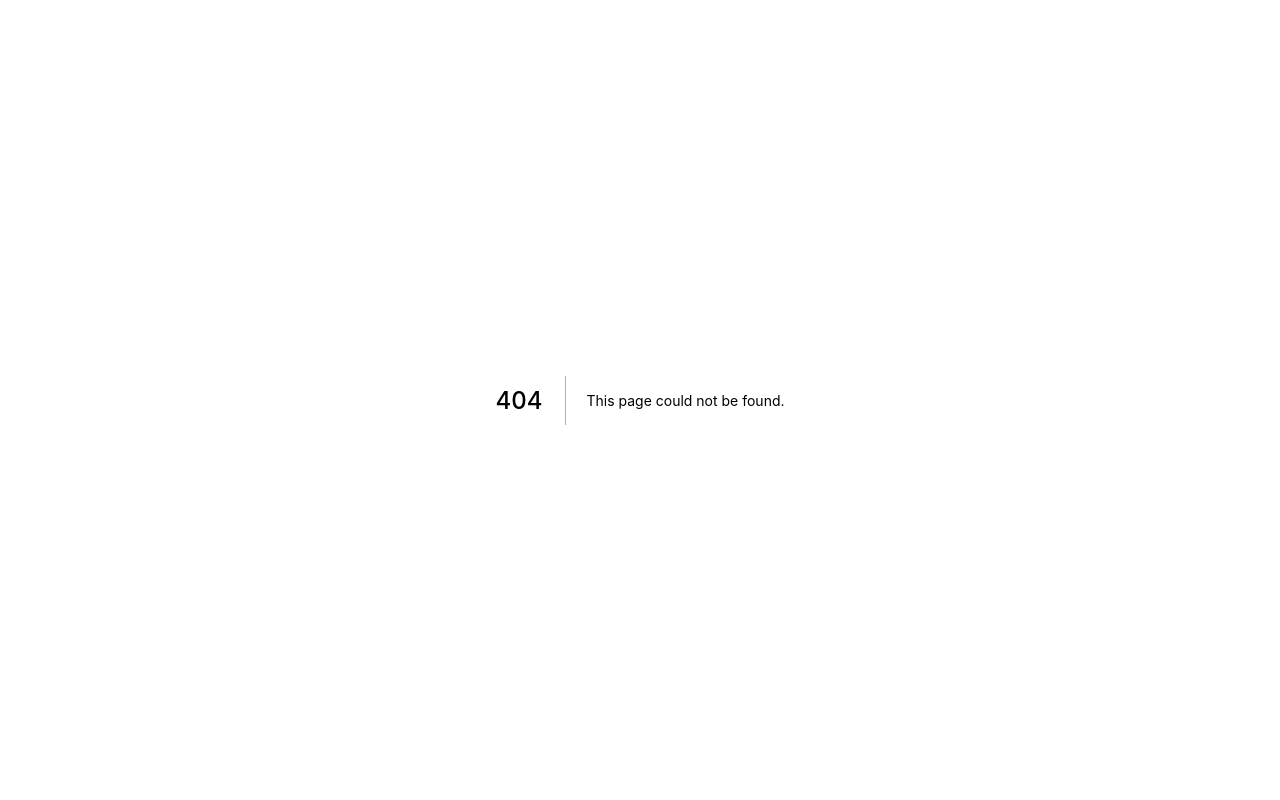
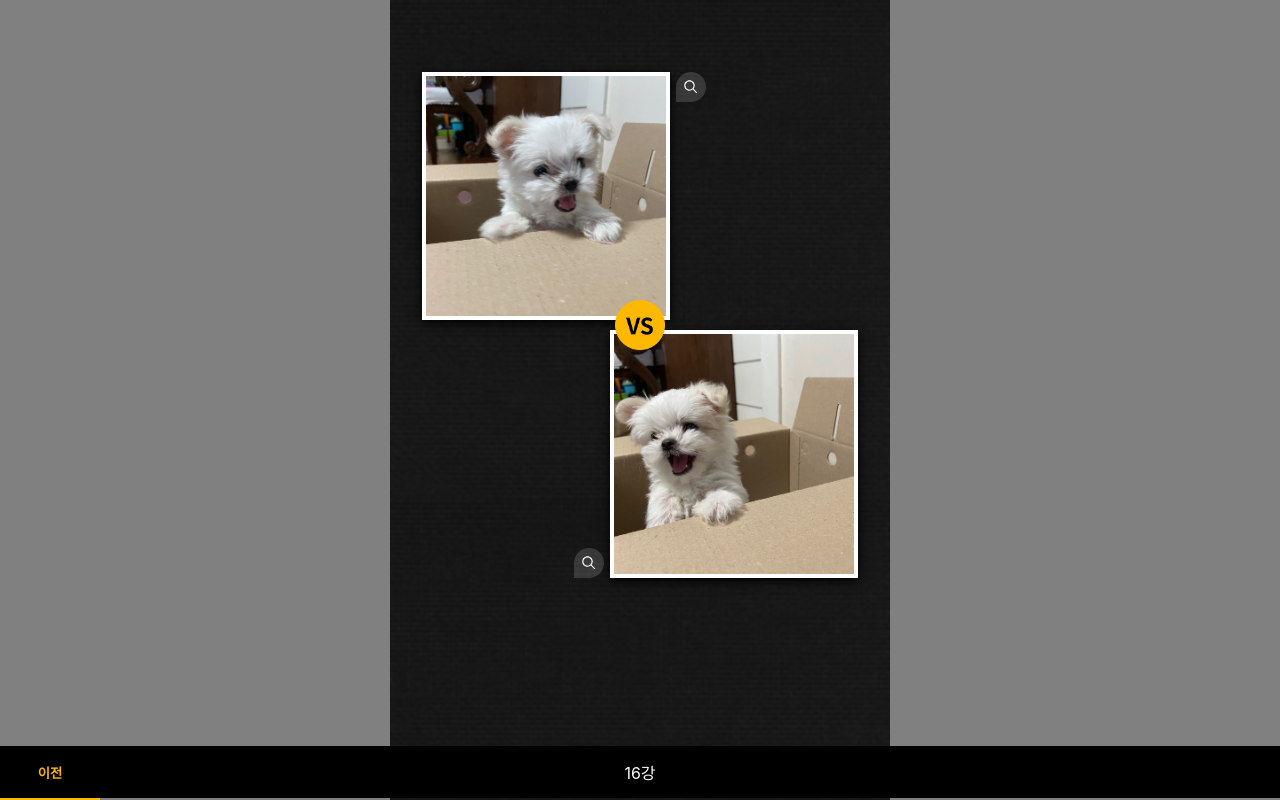
Before and after one commit to r-4bb1t/metavv-photo-frontend, a Next.js app: page /game/1/vote in a window 1280 px wide. Before the commit this address had no page. Built offline with nearby package versions, Linux system fonts and the light colour scheme; a web font is replaced by a local one.

Commit message:
fix router

```diff
--- a/pages/game/[gameId]/index.tsx
+++ b/pages/game/[gameId]/index.tsx
@@ -65,7 +65,7 @@ const Home: NextPage = () => {
             </div>
           </div>
         </div>
-        <Link href="/game/gamePage">
+        <Link href={`/game/${router.query.gameId}/vote`}>
           <a className={common.button}>포토 월드컵 투표하기</a>
         </Link>
         <button className={common.borderedButton}>전체 결과 바로보기</button>
--- /dev/null
+++ b/pages/game/[gameId]/vote.tsx
@@ -0,0 +1,72 @@
+import type { NextPage } from "next";
+import { FetchEventResult } from "next/dist/server/web/types";
+import Link from "next/link";
+import { useRouter } from "next/router";
+import { useCallback, useEffect, useState } from "react";
+import { Layout } from "../../../components/Layout";
+import { useData } from "../../../hooks/useData";
+import styles from "../../../styles/GamePage.module.scss";
+import Modal from "../../../components/Modal";
+
+const Footer = () => {
+  const router = useRouter();
+  return (
+    <div className={styles.footerBox}>
+      <div className={styles.footer}>
+        <button className={styles.button} onClick={() => router.back()}>
+          이전
+        </button>
+        <span>16강</span>
+      </div>
+      <div className={styles.stateBar}>
+        <div className={styles.state}></div>
+      </div>
+    </div>
+  );
+};
+const Home: NextPage = () => {
+  const [modal, setModal] = useState(false);
+  const images = ["/assets/gamePage/dog2.jpg", "/assets/gamePage/dog3.jpg"];
+  const [image, setImage] = useState(images[0]);
+
+  return (
+    <Layout footer={<Footer></Footer>} noBackground>
+      <div className={styles.contents}>
+        <div className={styles.img1Area}>
+          <div className={styles.imgBorder1}>
+            <img className={styles.img1} src={images[0]}></img>
+          </div>
+          <img
+            className={styles.mag1}
+            onClick={() => {
+              setModal(!modal);
+              setImage(images[0]);
+            }}
+            src="/assets/gamePage/확대.svg"
+          ></img>
+        </div>
+
+        <div className={styles.img2Area}>
+          <div className={styles.imgBorder2}>
+            <img className={styles.img2} src={images[1]}></img>
+          </div>
+          <img
+            className={styles.mag2}
+            onClick={() => {
+              setModal(!modal);
+              setImage(images[1]);
+            }}
+            src="/assets/gamePage/확대.svg"
+          ></img>
+        </div>
+        <img className={styles.vs} src="/assets/gamePage/vs.png"></img>
+
+        {modal == true ? (
+          <Modal closeModal={() => setModal(!modal)} image={image}></Modal>
+        ) : null}
+      </div>
+    </Layout>
+  );
+};
+
+export default Home;
--- a/styles/Layout.module.scss
+++ b/styles/Layout.module.scss
@@ -20,7 +20,7 @@
   min-height: 100vh;
   overflow: auto;
   padding: 2rem;
-  padding-bottom: 6rem;
+  padding-bottom: 4rem;
 }
 
 .header_main {
```
Also changed, not shown: pages/game/gamePage.tsx (deleted, +0 -60 lines).
